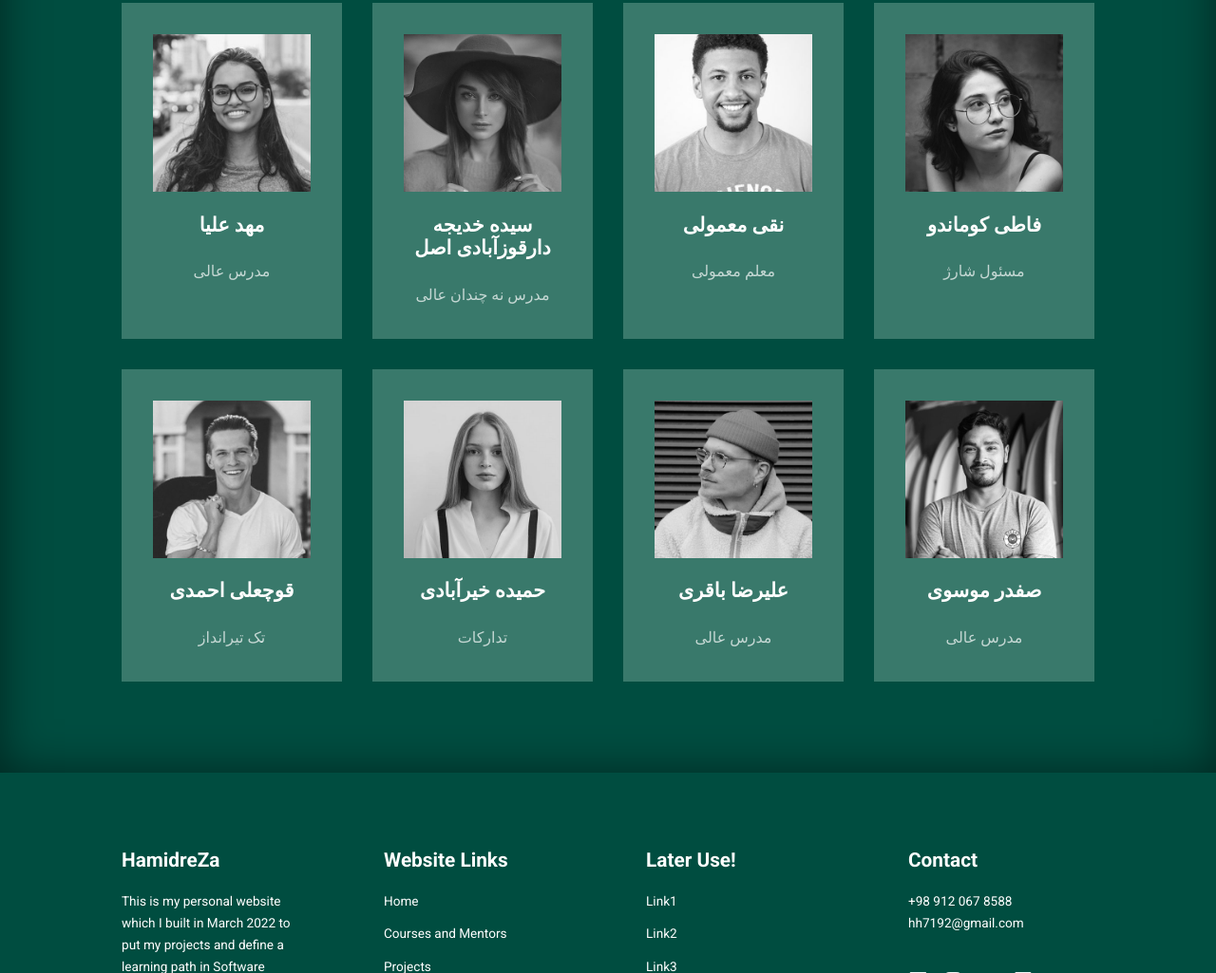
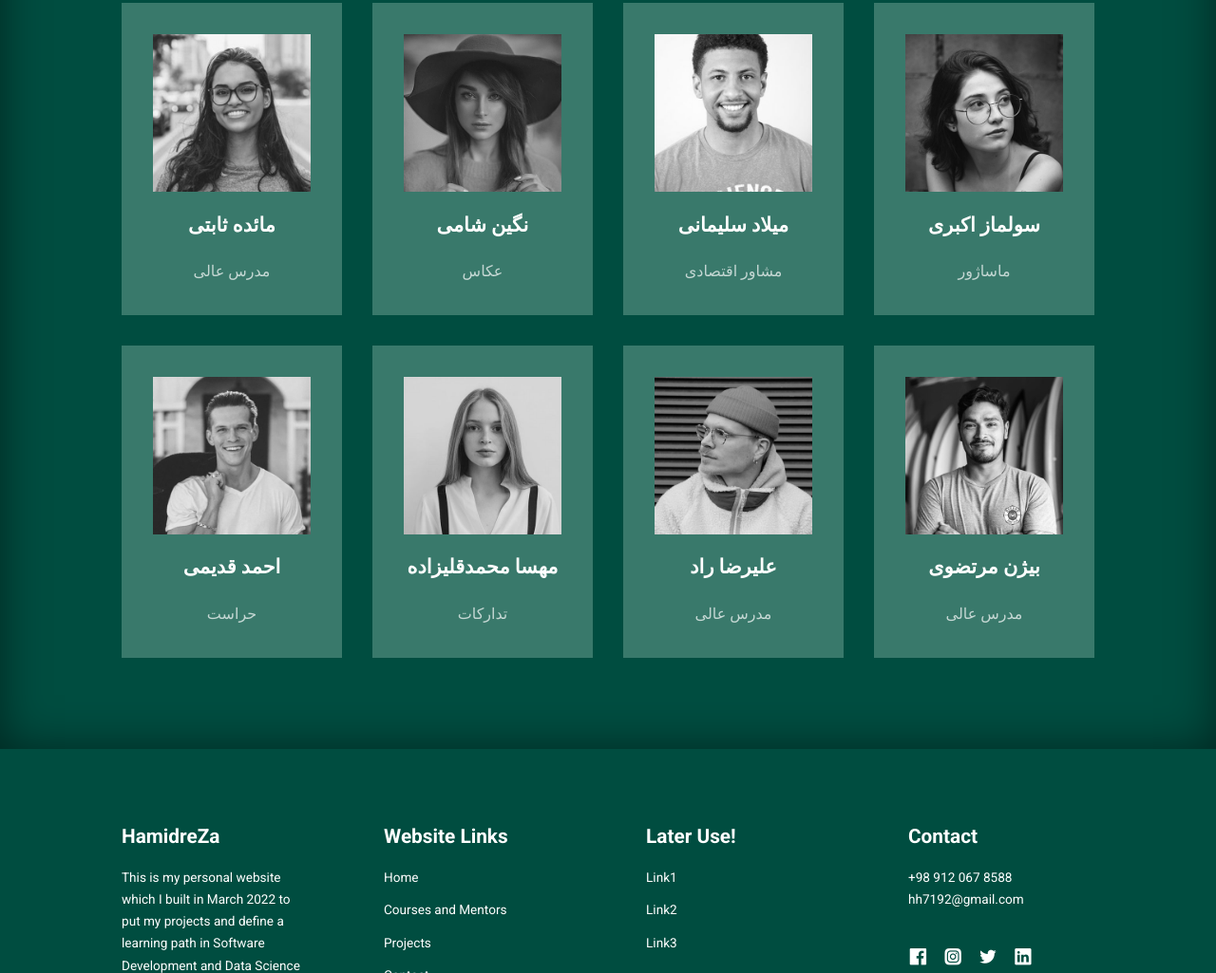
Before and after one commit to hh7192/portfolio, a website built with Parcel: page enrolled.html in a window 1280 px wide. Shown: the part 933-1958 px from the top of the page at 95% size. Built offline with nearby package versions, Linux system fonts and the light colour scheme.

Commit message:
change team names

```diff
--- a/enrolled.html
+++ b/enrolled.html
@@ -95,7 +95,7 @@
             <img src="images/tm2.jpg" alt="" />
           </div>
           <div class="team__member-info">
-            <h4>مهد علیا</h4>
+            <h4>مائده ثابتی</h4>
             <p>مدرس عالی</p>
           </div>
           <div class="team__member-socials">
@@ -116,8 +116,8 @@
             <img src="images/tm3.jpg" alt="" />
           </div>
           <div class="team__member-info">
-            <h4>سیده خدیجه دارقوزآبادی اصل</h4>
-            <p>مدرس نه چندان عالی</p>
+            <h4>نگین شامی</h4>
+            <p>عکاس</p>
           </div>
           <div class="team__member-socials">
             <a href="http://instagram.com" target="_blank"
@@ -137,8 +137,8 @@
             <img src="images/tm4.jpg" alt="" />
           </div>
           <div class="team__member-info">
-            <h4>نقی معمولی</h4>
-            <p>معلم معمولی</p>
+            <h4>میلاد سلیمانی</h4>
+            <p>مشاور اقتصادی</p>
           </div>
           <div class="team__member-socials">
             <a href="http://instagram.com" target="_blank"
@@ -158,8 +158,8 @@
             <img src="images/tm5.jpg" alt="" />
           </div>
           <div class="team__member-info">
-            <h4>فاطی کوماندو</h4>
-            <p>مسئول شارژ</p>
+            <h4>سولماز اکبری</h4>
+            <p>ماساژور</p>
           </div>
           <div class="team__member-socials">
             <a href="http://instagram.com" target="_blank"
@@ -179,8 +179,8 @@
             <img src="images/tm6.jpg" alt="" />
           </div>
           <div class="team__member-info">
-            <h4>قوچعلی احمدی</h4>
-            <p>تک تیرانداز</p>
+            <h4>احمد قدیمی</h4>
+            <p>حراست</p>
           </div>
           <div class="team__member-socials">
             <a href="http://instagram.com" target="_blank"
@@ -200,7 +200,7 @@
             <img src="images/tm7.jpg" alt="" />
           </div>
           <div class="team__member-info">
-            <h4>حمیده خیرآبادی</h4>
+            <h4>مهسا محمدقلیزاده</h4>
             <p>تدارکات</p>
           </div>
           <div class="team__member-socials">
@@ -221,7 +221,7 @@
             <img src="images/tm8.jpg" alt="" />
           </div>
           <div class="team__member-info">
-            <h4>علیرضا باقری</h4>
+            <h4>علیرضا راد</h4>
             <p>مدرس عالی</p>
           </div>
           <div class="team__member-socials">
@@ -242,7 +242,7 @@
             <img src="images/tm1.jpg" alt="" />
           </div>
           <div class="team__member-info">
-            <h4>صفدر موسوی</h4>
+            <h4>بیژن مرتضوی</h4>
             <p>مدرس عالی</p>
           </div>
           <div class="team__member-socials">
```
